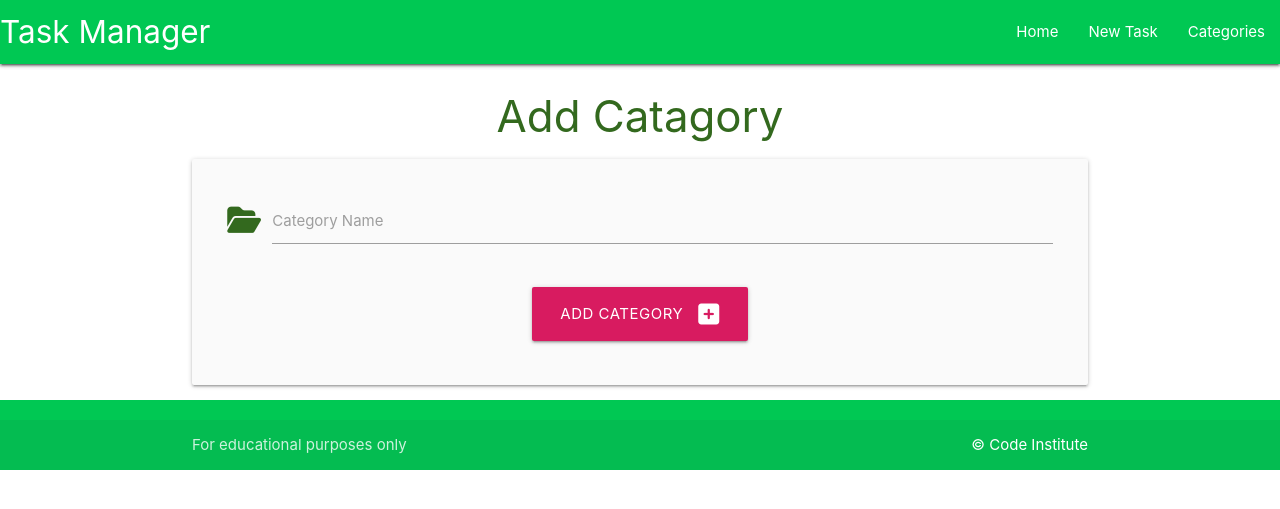
After one commit to kosamad/taskmanager-app, a Flask app: page /add_category in a window 1280 px wide. The commit adds this page. Shown: the top 509 px of the page. Run offline with Flask 3, Linux system fonts and the light colour scheme.

Commit message:
Add category button with form and relavent get/post methods in routes.py file

```diff
--- a/taskmanager/routes.py
+++ b/taskmanager/routes.py
@@ -1,4 +1,4 @@
-from flask import render_template
+from flask import render_template, request, redirect, url_for
 from taskmanager import app, db
 
 # after setting up models.py file
@@ -11,3 +11,24 @@ def home():
 
 
 #------------------------------------------------------------------------------
+
+@app.route("/categories")
+def categories(): # remember this is calling the python function not the app.route
+    return render_template("categories.html")
+
+
+# function name matches what was added to the link href on the add category button.
+#  when button clicks is renders the add-category template that has a form (return render_template etc), displaying it uses the get method, when the form is submited it will use the POST
+@app.route("/add_category", methods=["GET", "POST"])
+def add_category():
+    #if requested method is post, create a new variable which is set to a new instance of the Category() model imported at the top of the file.
+    if request.method == "POST":
+        category = Category(category_name =request.form.get("category_name")) #category_name comes from the models.py file. Using the form to retrieve the name attribute (matches that of database model)
+        # add and commiting information to sqlalchemy database varibale of db
+        db.session.add(category)
+        db.session.commit()
+        # redirect theuser back to the categories page using redirect and url_for (both need to be imported from flask above)
+        return redirect(url_for("categories"))
+    return render_template("add_category.html") # this behaves as the else (the default condition)
+
+# The above could be put into two separate functions also in real world would want to add some defensive programming and handling errors.
--- a/taskmanager/static/js/script.js
+++ b/taskmanager/static/js/script.js
@@ -1,5 +1,5 @@
 document.addEventListener('DOMContentLoaded', function() {
     // sidenav initialization
     let sidenav = document.querySelectorAll('.sidenav');
-    M.Sidenav.init(elems, options); //initialise without defining a variable
+    M.Sidenav.init(sidenav); //initialise without defining a variable
   });
--- /dev/null
+++ b/taskmanager/templates/add_category.html
@@ -0,0 +1,28 @@
+{% extends "base.html" %}
+{% block content %}
+
+<h3 class="light-green-text text-darken-4 center-align">Add Catagory</h3>
+
+<div class="row card-panel grey lighten-5">
+    <form class="col s12" method="POST" action="{{ url_for('add_category') }}">
+        <!-- category_name -->
+      <div class="row">
+        <div class="input-field col s12">
+            <!-- prefix on icon puts it before the box -->
+        <i class="fas fa-folder-open prefix light-green-text text-darken-4"></i>
+        <!-- id, name and label for below all have same name -->
+          <input id="category_name" name="category_name" minlength="3" maxlenght="25" type="text" class="validate" required>
+          <label for="category_name">Category Name</label>
+        </div>
+      </div>
+       <!-- submit button -->
+      <div class="row">
+        <div class="col s12 center-align">
+        <button class="btn-large pink darken-1" type="submit">Add Category <i class="fas fa-plus-square right"></i></button>
+        </div>
+      </div>
+    </form>
+  </div>
+
+
+{% endblock %}
--- a/taskmanager/templates/base.html
+++ b/taskmanager/templates/base.html
@@ -24,11 +24,11 @@
                 <!-- navbar at top of page -->
                 <div class="nav-wrapper">
                     <a href="{{ url_for('home') }}" class="brand-logo">Task Manager</a>
-                    <a href="#" data-target="mobile-demo" class="sidenav-trigger"><i class="fas fa-bars">menu</i></a>
+                    <a href="#" data-target="mobile-demo" class="sidenav-trigger"><i class="fas fa-bars"></i></a>
                     <ul class="right hide-on-med-and-down">
                         <li><a href="{{ url_for('home') }}">Home</a></li>
                         <li><a href="">New Task</a></li>
-                        <li><a href="">Catagories</a></li>
+                        <li><a href="{{ url_for('categories') }}">Categories</a></li>
 
                     </ul>
                 </div>
@@ -37,7 +37,7 @@
             <ul class="sidenav" id="mobile-demo">
                 <li><a href="{{ url_for('home') }}">Home</a></li>
                 <li><a href="">New Task</a></li>
-                <li><a href="">Catagories</a></li>
+                <li><a href="{{ url_for('categories') }}">Catagories</a></li>
             </ul>
         </nav>
     </header>
@@ -63,7 +63,7 @@
     <!-- Compiled and minified JavaScript from materialize-->
     <script src="https://cdnjs.cloudflare.com/ajax/libs/materialize/1.0.0/js/materialize.min.js"></script>
     <!-- link to custom JS -->
-    <script src="{{ url_for('static', filenmae='js/script.js') }}"></script>
+    <script src="{{ url_for('static', filename='js/script.js') }}"></script>
 
 </body>
 
```
Also changed, not shown: taskmanager/templates/categories.html (added, +14 -0 lines).
